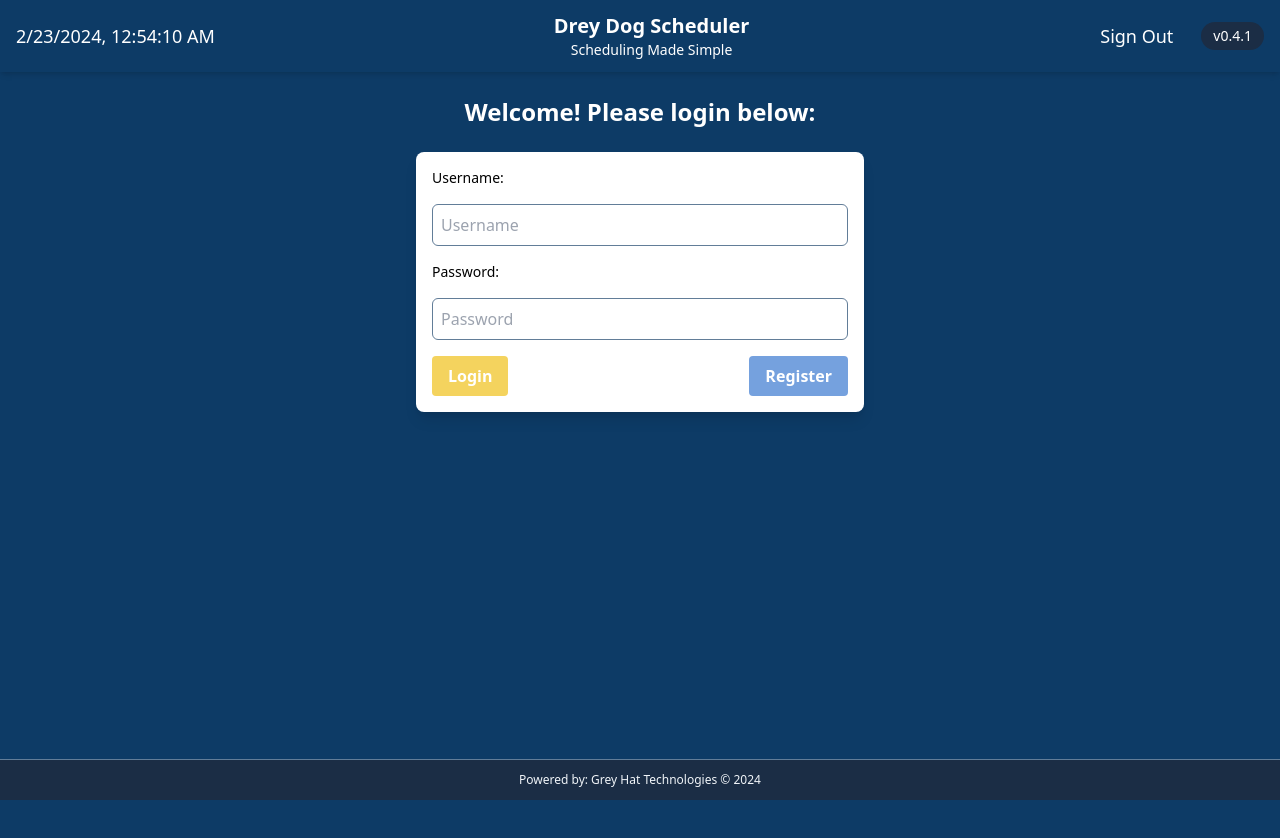
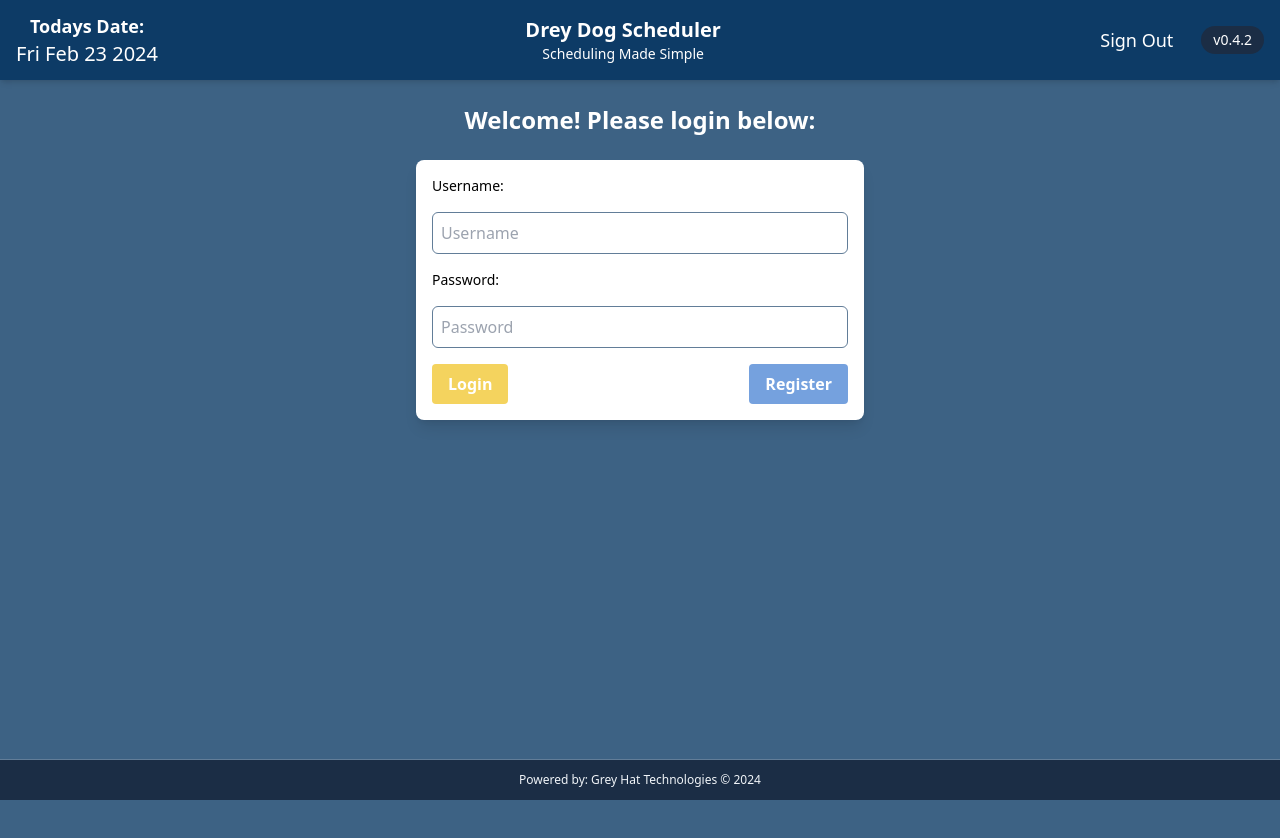
Before and after one commit to TheGHH85/Project-Scheduler, a React (Create React App) app in the folder client/: page / in a window 1280 px wide. Shown: the top 838 px of the page. Built offline with nearby package versions, Linux system fonts and the light colour scheme; no server answers.

Commit message:
changed bg color for all pages, fixed spacing issue with previous week button on schedule view, also centered text in classes

```diff
--- a/client/public/index.html
+++ b/client/public/index.html
@@ -26,7 +26,7 @@
     -->
     <title>Project-Harrison</title>
   </head>
-  <body style="background: #0D3B66;">
+  <body style="background: #3d6284;">
     <noscript>You need to enable JavaScript to run this app.</noscript>
     <div id="root"></div>
     <!--
--- a/client/src/components/header.js
+++ b/client/src/components/header.js
@@ -1,23 +1,20 @@
 import React, {useState, useEffect} from "react";
 import { useSignOut } from '../Authentication/useSignOut';
 
+
 function Header(){
   const signOut = useSignOut();
-const [currentDate, setCurrentDate] = useState(new Date());
+const [date, setDate] = useState(new Date());
 
-useEffect(() => {
-    const interval = setInterval(() => {
-        setCurrentDate(new Date());
-    }, 1000);
-    return () => clearInterval(interval);
-}, []);
+
 
 return (
   <>
     <div className="bg-darkblue text-white shadow-md">
       <div className="px-4 py-3 flex flex-col md:flex-row items-center justify-between">
-        <div className="mb-2 md:mb-0">
-          <p className="text-sm md:text-lg">{currentDate.toLocaleString()}</p>
+      <div className="text-center mb-2 md:mb-0">
+          <p className="text-lg font-semibold">Todays Date:</p>
+          <p className="text-xl">{date.toDateString()}</p>
         </div>
         <div className="text-center mb-2 md:mb-0">
           <p className="text-xl font-semibold">Drey Dog Scheduler</p>
@@ -25,7 +22,7 @@ return (
         </div>
         <div className="flex flex-col md:flex-row items-center">
           <button className="text-sm md:text-lg hover:bg-softblue rounded-full px-3 py-1 mb-2 md:mb-0 md:mr-4" onClick={signOut}>Sign Out</button>
-          <p className="text-xs md:text-sm bg-neutraldark px-3 py-1 rounded-full">v0.4.1</p>
+          <p className="text-xs md:text-sm bg-neutraldark px-3 py-1 rounded-full">v0.4.2</p>
         </div>
       </div>
     </div>
--- a/client/src/views/DayDetailView.js
+++ b/client/src/views/DayDetailView.js
@@ -93,21 +93,10 @@ const DayDetailView = () => {
         fetchClasses();
         setShowAddClassModal(false);
     };
-    const getColorClass = (classType) => {
-        switch (classType) {
-          case 'Class A':
-            return 'bg-blue-500';
-          case 'Class B':
-            return 'bg-red-500';
-          case 'Class C':
-            return 'bg-green-500';
-          default:
-            return '';
-        }
-    };
+
 
     return (
-        <div className="flex flex-col min-h-screen bg-darkblue text-primarytext">
+        <div className="flex flex-col min-h-screen text-primarytext">
           <div className="flex-grow pb-16">
             <Header />
             <div className="flex justify-center mt-5 md:space-x-4">
@@ -123,7 +112,7 @@ const DayDetailView = () => {
 
             <div className="flex flex-col space-y-4 items-center mt-5 md:flex-row md:space-y-0 md:space-x-4 md:justify-center md:items-start">
               {['Class A', 'Class B', 'Class C'].map((classType) => (
-                <div key={classType} className={`bg-softblue text-white p-5 overflow-auto rounded-lg md:flex-1`}>
+                <div key={classType} className={`bg-softblue text-white text-center p-5 overflow-auto rounded-lg md:flex-1`}>
                   <h3 className="text-xl font-bold">{classType}</h3>
                   {classes.filter(cls => cls.classType === classType)
                     .sort((a, b) => a.time.localeCompare(b.time))
--- a/client/src/views/LoginPage.js
+++ b/client/src/views/LoginPage.js
@@ -40,7 +40,7 @@ function LoginPage() {
     }
 
     return (
-      <div className="flex flex-col min-h-screen bg-darkblue text-primarytext">
+      <div className="flex flex-col min-h-screen  text-primarytext">
         <div className="flex-grow pb-16">
           <div className="flex flex-col min-h-screen">
             <Header />
--- a/client/src/views/ScheduleView.js
+++ b/client/src/views/ScheduleView.js
@@ -40,7 +40,7 @@ function ScheduleView() {
 
 
 return (
-  <div className="flex flex-col min-h-screen bg-darkblue text-primarytext">
+  <div className="flex flex-col min-h-screen  text-primarytext">
       <div className="flex-grow pb-16">
           <Header />
           <div className="flex flex-col items-center space-y-4 mt-8 md:flex-row md:space-y-0 md:space-x-6 md:justify-center">
@@ -71,16 +71,16 @@ return (
                   ))}
               </div>
           </div>
-          <div className="flex flex-col items-center space-y-4 mt-8 md:flex-row md:space-x-4 md:justify-center">
+          <div className="flex flex-col items-center space-y-4 mt-8 md:flex-row md:space-y-0 md:space-x-6 md:justify-center">
               <button
                   onClick={prevWeek}
-                  className="bg-accent1 hover:bg-accent2 text-white font-bold py-3 px-8 rounded-lg transition duration-150 ease-in-out text-lg"
+                  className="bg-accent1 hover:bg-accent2 text-white font-bold py-4 px-6 rounded-lg text-lg"
               >
                   Previous Week
               </button>
               <button
                   onClick={nextWeek}
-                  className="bg-softblue hover:bg-accent2 text-white font-bold py-3 px-8 rounded-lg transition duration-150 ease-in-out text-lg"
+                  className="bg-softblue hover:bg-accent2 text-white font-bold py-4 px-9 rounded-lg text-lg"
               >
                   Next Week
               </button>
```
